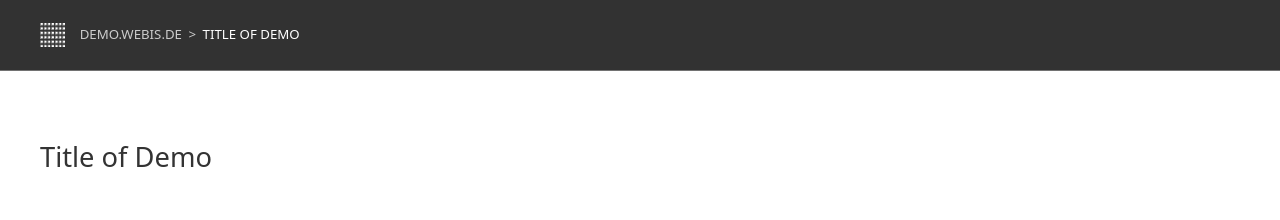
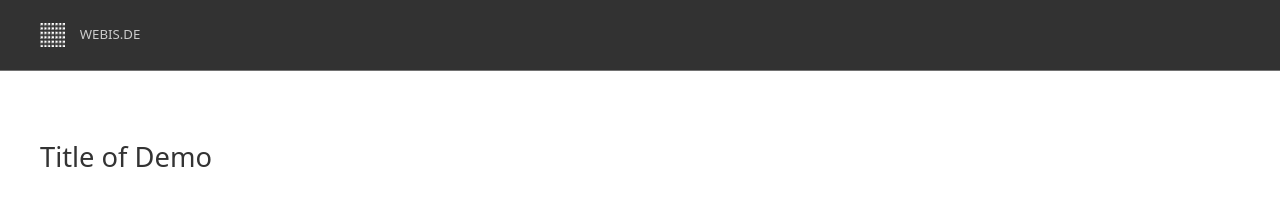
Before and after one commit to webis-de/webis-de-assets, a Jekyll site: the page built from templates/demo.html, in a window 1280 px wide. Shown: the top 220 px of the page. Built offline with Jekyll 4.4.1, drawn with Linux system fonts in a browser that asks for light colours.

Commit message:
update demo layout

```diff
--- a/_layouts/demo.html
+++ b/_layouts/demo.html
@@ -1,4 +1,3 @@
-<!-- +++ Layout for one-page demos. +++ -->
 <!doctype html>
 <html lang="en">
 <head>
@@ -11,7 +10,7 @@
 
     <link rel="stylesheet" href="https://assets.webis.de/css/style.css?{{site.time | date: '%s'}}">
     {%- for css in page.additional_css %}
-    <link rel="stylesheet" href="{{ css }}?{{site.time | date: '%s'}}">
+    <link rel="stylesheet" href="{{ css | relative_url }}?{{site.time | date: '%s'}}">
     {%- endfor %}
 </head>
 <body class="uk-offcanvas-content">
@@ -23,13 +22,7 @@
         <div class="uk-navbar-left">
             <ul class="uk-navbar-nav">
                 <li>
-                    <a href="https://demo.webis.de/"><img src="https://assets.webis.de/img/webis-logo.png" alt="Webis Logo" class="uk-logo">demo.webis.de</a>
-                </li>
-                <li class="uk-active">
-                    <!-- If using Jekyll/Liquid: Make sure to set the "demotitle:" variable in your demo page's front matter.
-                         If using this layout manually: Insert your demo title here.
-                    -->
-                    <a class="path" href="#">{{ page.demotitle }}</a>
+                    <a href="https://webis.de/"><img src="https://assets.webis.de/img/webis-logo.png" alt="Webis Logo" class="uk-logo"> Webis.de</a>
                 </li>
             </ul>
         </div>
```
